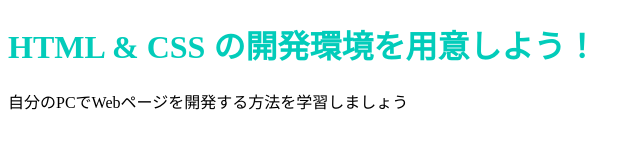
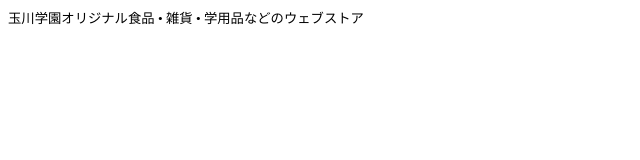
Before and after one commit to mn-bit/learn-for-html, a plain HTML site: page index.html in a window 1280 px wide. Shown: the whole page, without its empty margins (0-640 px from the left). Drawn offline with Linux system fonts and the light colour scheme.

Commit message:
ヘッダーの上の部分だけ入力してみました

```diff
--- a/index.html
+++ b/index.html
@@ -1,12 +1,20 @@
 <!DOCTYPE html>
-<html>
+<html lang="ja">
   <head>
     <meta charset="utf-8">
-    <title>Progate</title>
+    <title>玉川学園購買部　公式ウェブストア</title>
     <link rel="stylesheet" href="stylesheet.css">
   </head>
   <body>
-    <h1 class="title">HTML & CSS の開発環境を用意しよう！</h1>
-    <p>自分のPCでWebページを開発する方法を学習しましょう</p>
+    <small>
+      玉川学園オリジナル食品
+      <span>•</span>
+       雑貨
+      <span>•</span>
+      学用品などのウェブストア
+    </small>
+
+    </small>
+
   </body>
 </html>
--- a/stylesheet.css
+++ b/stylesheet.css
@@ -1,3 +1,10 @@
-.title {
-    color: #02ccba;
-  }
+.small{
+  font: size 80%;
+}
+
+.logo{
+  background-color: rgba(red, green, blue, alpha);
+  padding: 5px 10px;
+  width: 100%;
+  display: block;
+}
```
